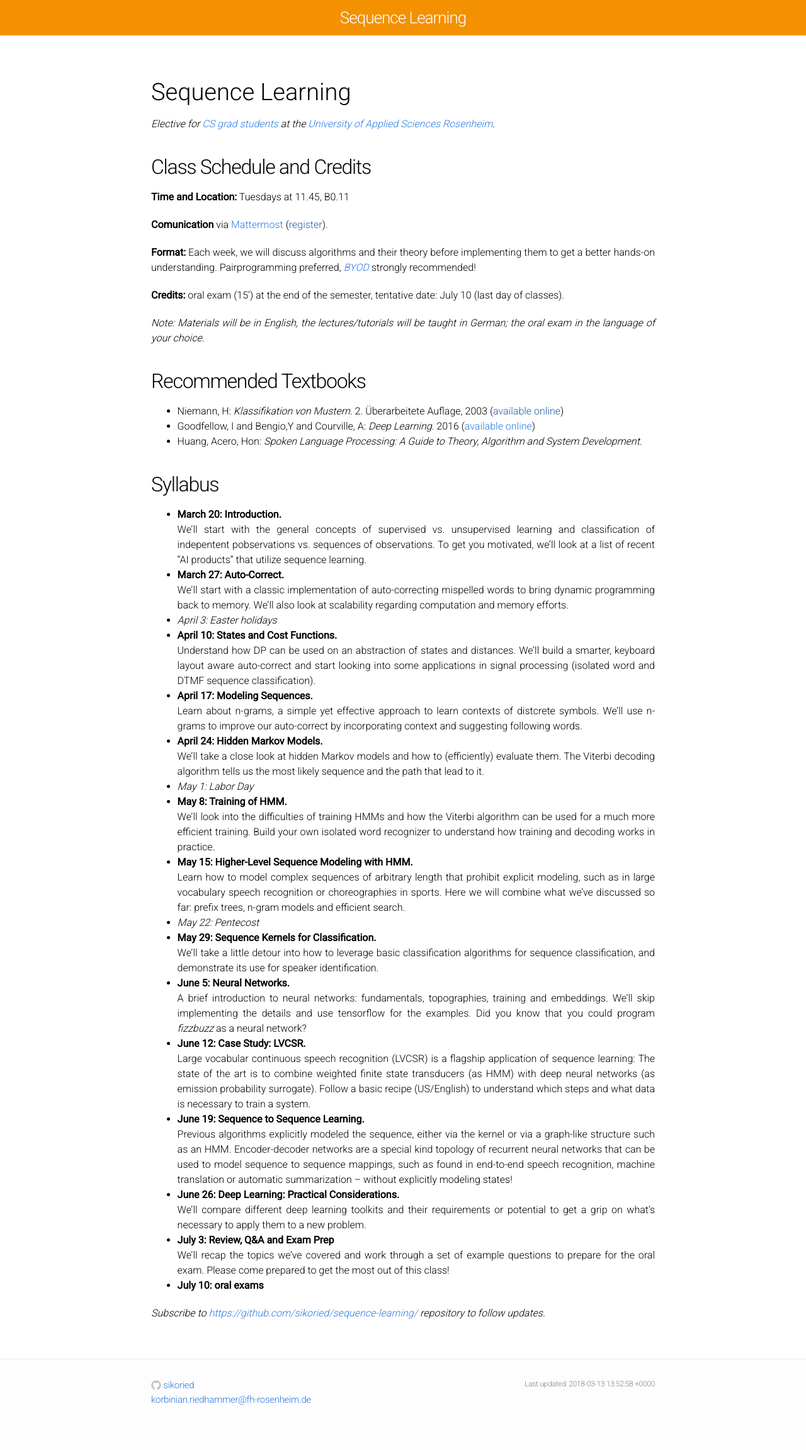
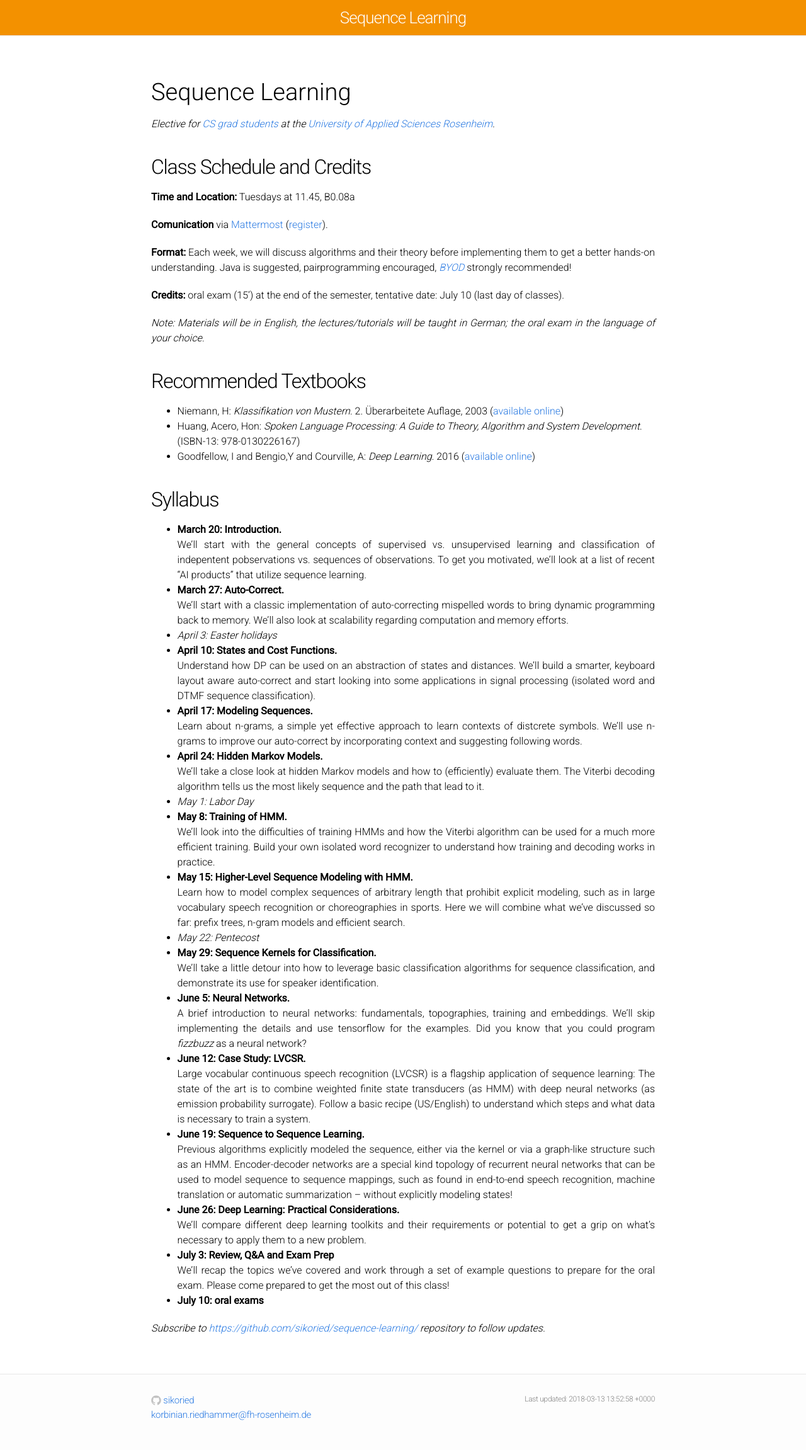
Before and after one commit to sikoried/sequence-learning, a Jekyll site: the page built from Readme.md, in a window 1280 px wide. Shown: the whole page at 63% size. Built offline with Jekyll 4.4.1, drawn with Linux system fonts in a browser that asks for light colours; nearby versions of some CDN libraries; our own code applies the rules of GitHub Pages for plain Markdown files; library files that are not in the unit come from our copies; before the commit the page ends 2278 px from its top, so only the background shows below that.

```diff
--- a/Readme.md
+++ b/Readme.md
@@ -6,12 +6,12 @@ _Elective for [CS grad students](https://www.fh-rosenheim.de/technik/informatik-
 
 ## Class Schedule and Credits
 
-**Time and Location:** Tuesdays at 11.45, B0.11
+**Time and Location:** Tuesdays at 11.45, B0.08a
 
-**Comunication** via [Mattermost](https://inf-mattermost.fh-rosenheim.de/inf-sl/channels/town-square) ([register]()).
+**Comunication** via [Mattermost](https://inf-mattermost.fh-rosenheim.de/sl-2018/channels/town-square) ([register](https://inf-mattermost.fh-rosenheim.de/signup_user_complete/?id=c9txudhce7bdxni5uxfrzxqm5r)).
 
 **Format:** Each week, we will discuss algorithms and their theory before implementing them to get a better hands-on understanding.
-Pairprogramming preferred, [_BYOD_](https://en.wikipedia.org/wiki/Bring_your_own_device) strongly recommended!
+Java is suggested, pairprogramming encouraged, [_BYOD_](https://en.wikipedia.org/wiki/Bring_your_own_device) strongly recommended!
 
 **Credits:** oral exam (15') at the end of the semester, tentative date: July 10 (last day of classes).
 
@@ -20,9 +20,9 @@ _Note: Materials will be in English, the lectures/tutorials will be taught in Ge
 
 ## Recommended Textbooks
 
-- Niemann, H: _Klassifikation von Mustern._ 2. Überarbeitete Auflage, 2003 ([available online]())
+- Niemann, H: _Klassifikation von Mustern._ 2. Überarbeitete Auflage, 2003 ([available online](https://www5.cs.fau.de/fileadmin/Persons/NiemannHeinrich/klassifikation-von-mustern/m00-www.pdf))
+- Huang, Acero, Hon: _Spoken Language Processing: A Guide to Theory, Algorithm and System Development._ (ISBN-13: 978-0130226167)
 - Goodfellow, I and Bengio,Y and Courville, A: _Deep Learning._ 2016 ([available online](http://www.deeplearningbook.org/))
-- Huang, Acero, Hon: _Spoken Language Processing: A Guide to Theory, Algorithm and System Development._
 
 
 
--- a/_config.yml
+++ b/_config.yml
@@ -1,9 +1,15 @@
+
 title: "Sequence Learning"
 email: korbinian.riedhammer@fh-rosenheim.de
-description: "Materials for Sequence Learning (graduate level)"
-baseurl: ""
-url: "https://sikoried.github.io/sequence-learning/"
-exclude: ["LICENSE", "Remarks.md", "examples"]
+description: "Materials for Sequence Learning (SL)"
+
+url: "https://sikoried.github.io"
+baseurl: "/sequence-learning"
+
+exclude:
+  - "LICENSE"
+  - "Remarks.md"
+
 github_username: ["sikoried"]
 
 # Build settings
```
Also changed, not shown: assets/bootstrap.min.css (renamed from assets/libs/bootstrap.min.css), assets/bootstrap.min.js (renamed from assets/libs/bootstrap.min.js), assets/jquery-3.2.1.min.js (renamed from assets/libs/jquery-3.2.1.min.js), assets/pure-min.css (renamed from assets/libs/pure-min.css).
